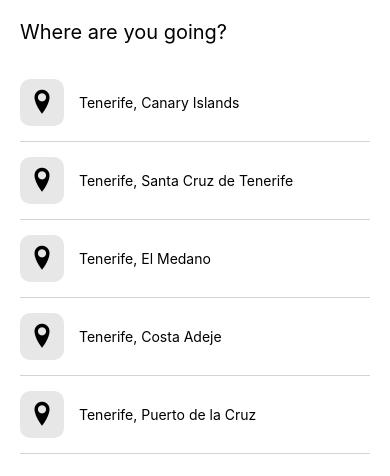
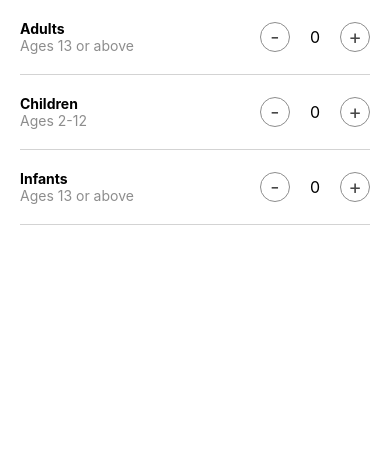
Before and after one commit to o920/airbnb-clone, a React Native app: screen / in a window 390 px wide. Shown: the top 476 px of the page. Built offline with nearby package versions, Linux system fonts and the light colour scheme.

Commit message:
Guest Filter

```diff
--- a/App.js
+++ b/App.js
@@ -6,8 +6,9 @@
 import HomeScreen from './src/screens/home';
 import Post from './src/components/Post';
 import feed from './assets/data/feed';
-import SearchResultsScreen from './src/screens/SearchResults'
-import DestinationSearchScreen from './src/screens/DestinationSearch'
+import SearchResultsScreen from './src/screens/SearchResults';
+import DestinationSearchScreen from './src/screens/DestinationSearch';
+import GuestsScreen from './src/screens/Guests';
 
 const post1 = feed[0];
 const post2 = feed[1];
@@ -17,7 +18,7 @@
     <View>
       <StatusBar style="auto" />
 
-        <DestinationSearchScreen/>
+        <GuestsScreen/>
 
     </View>
   );
--- /dev/null
+++ b/src/screens/Guests/index.js
@@ -0,0 +1,100 @@
+import React, {useState} from 'react';
+import {View,Text,Pressable} from 'react-native';
+import styles from './styles';
+
+const GuestsScreen = (props) => {
+
+    const [adults, setAdults] = useState(0);
+    const [children, setChildren] = useState(0);
+    const [infants, setInfants] = useState(0);
+
+    return (
+        <View>
+            {/* Row 1 : Adults */}
+            <View style = {styles.row}>
+                {/* Titles */}
+                <View>
+                    <Text style = {{fontWeight : 'bold'}}>Adults</Text>
+                    <Text style = {{color : '#8d8d8d'}}>Ages 13 or above</Text>
+                </View>
+                {/* Buttons with value */}
+                <View style = {{flexDirection : 'row', alignItems : 'center'}}>
+                    {/* - */}
+                    <Pressable
+                        onPress ={()=>setAdults(Math.max(0,adults - 1))}
+                        style = {styles.button}
+                    >
+                        <Text style = {{fontSize : 20, color : '#474747'}}>-</Text>
+                    </Pressable>
+                    {/* value */}
+                    <Text style = {{marginHorizontal : 20, fontSize : 16}}>{adults}</Text>
+                    {/* + */}
+                    <Pressable
+                        onPress ={()=>setAdults(adults + 1)}
+                        style = {styles.button}
+                    >
+                        <Text style = {{fontSize : 20, color : '#474747'}}>+</Text>
+                    </Pressable>
+                </View>
+            </View>
+
+            {/* Row 2 : Children */}
+            <View style = {styles.row}>
+                {/* Titles */}
+                <View>
+                    <Text style = {{fontWeight : 'bold'}}>Children</Text>
+                    <Text style = {{color : '#8d8d8d'}}>Ages 2-12</Text>
+                </View>
+                {/* Buttons with value */}
+                <View style = {{flexDirection : 'row', alignItems : 'center'}}>
+                    {/* - */}
+                    <Pressable
+                        onPress ={()=>setChildren(Math.max(0,children - 1))}
+                        style = {styles.button}
+                    >
+                        <Text style = {{fontSize : 20, color : '#474747'}}>-</Text>
+                    </Pressable>
+                    {/* value */}
+                    <Text style = {{marginHorizontal : 20, fontSize : 16}}>{children}</Text>
+                    {/* + */}
+                    <Pressable
+                        onPress ={()=>setChildren(children + 1)}
+                        style = {styles.button}
+                    >
+                        <Text style = {{fontSize : 20, color : '#474747'}}>+</Text>
+                    </Pressable>
+                </View>
+            </View>
+           {/* Row 3 : Infants */}
+           <View style = {styles.row}>
+                {/* Titles */}
+                <View>
+                    <Text style = {{fontWeight : 'bold'}}>Infants</Text>
+                    <Text style = {{color : '#8d8d8d'}}>Ages 13 or above</Text>
+                </View>
+                {/* Buttons with value */}
+                <View style = {{flexDirection : 'row', alignItems : 'center'}}>
+                    {/* - */}
+                    <Pressable
+                        onPress ={()=>setInfants(Math.max(0,infants - 1))}
+                        style = {styles.button}
+                    >
+                        <Text style = {{fontSize : 20, color : '#474747'}}>-</Text>
+                    </Pressable>
+                    {/* value */}
+                    <Text style = {{marginHorizontal : 20, fontSize : 16}}>{infants}</Text>
+                    {/* + */}
+                    <Pressable
+                        onPress ={()=>setInfants(infants + 1)}
+                        style = {styles.button}
+                    >
+                        <Text style = {{fontSize : 20, color : '#474747'}}>+</Text>
+                    </Pressable>
+                </View>
+            </View>
+
+        </View>
+    );
+};
+
+export default GuestsScreen;
--- /dev/null
+++ b/src/screens/Guests/styles.js
@@ -0,0 +1,23 @@
+import {StyleSheet} from 'react-native';
+
+const styles = StyleSheet.create({
+    button : {
+        borderWidth : 1,
+        width : 30,
+        height : 30,
+        borderRadius : 30,
+        justifyContent : 'center',
+        borderColor : '#8d8d8d',
+        alignItems : 'center'
+    },
+    row : {
+        flexDirection : 'row',
+        justifyContent : 'space-between',
+        paddingVertical : 20,
+        borderBottomWidth : 1,
+        borderColor : 'lightgrey',
+        marginHorizontal : 20,
+    }
+});
+
+export default styles;
```
Also changed, not shown: 1 other file (tests, documents, lock files or other folders).
